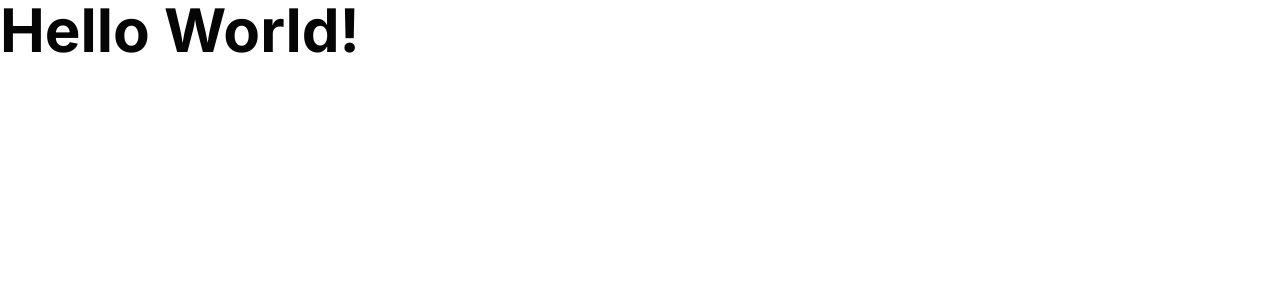
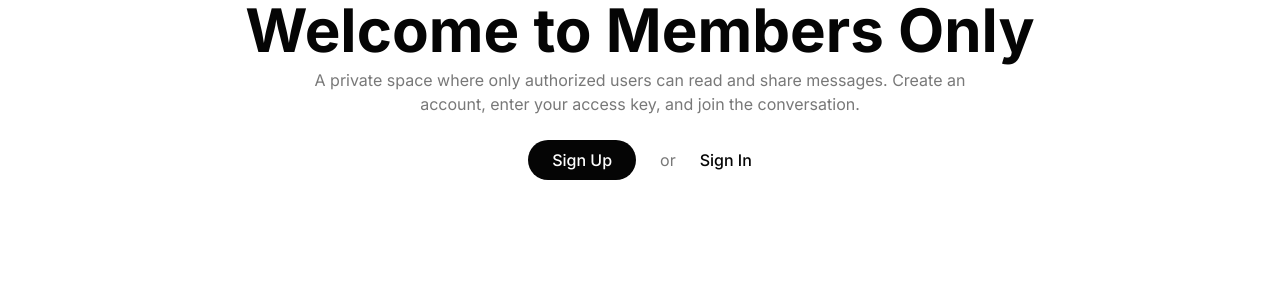
Before and after one commit to DawidGawronskiDev/members-only-refined, a Next.js app: page / in a window 1280 px wide. Shown: the top 300 px of the page. Built offline with nearby package versions, Linux system fonts and the light colour scheme.

Commit message:
create hero section

```diff
--- a/src/app/page.tsx
+++ b/src/app/page.tsx
@@ -1,7 +1,30 @@
+import Button from "@/components/ui/button";
+import MaxWidth from "@/components/ui/max-width";
+
 export default function Home() {
   return (
     <div>
-      <h1>Hello World!</h1>
+      <section>
+        <main>
+          <MaxWidth>
+            <div className="flex flex-col gap-6 items-start md:text-center md:items-center">
+              <div className="flex flex-col gap-2 items-center">
+                <h1>Welcome to Members Only</h1>
+                <p className="max-w-prose">
+                  A private space where only authorized users can read and share
+                  messages. Create an account, enter your access key, and join
+                  the conversation.
+                </p>
+              </div>
+              <div className="flex items-center gap-6">
+                <Button rounded="full">Sign Up</Button>
+                <p className="text-grey">or</p>
+                <Button variant="ghost">Sign In</Button>
+              </div>
+            </div>
+          </MaxWidth>
+        </main>
+      </section>
     </div>
   );
 }
```
